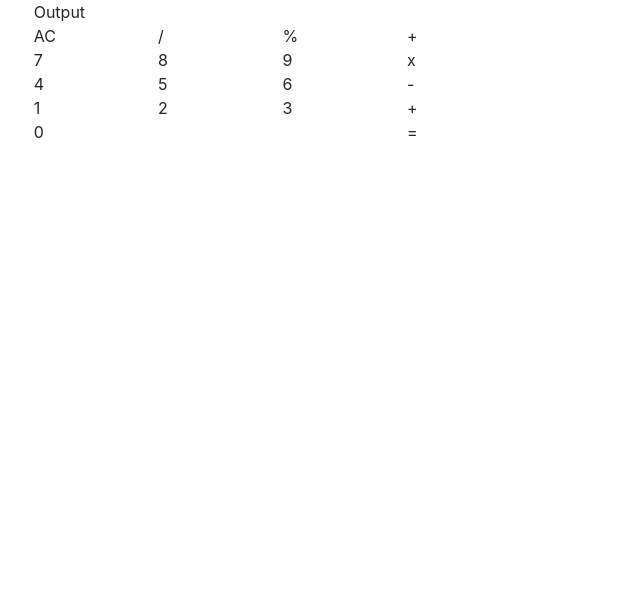
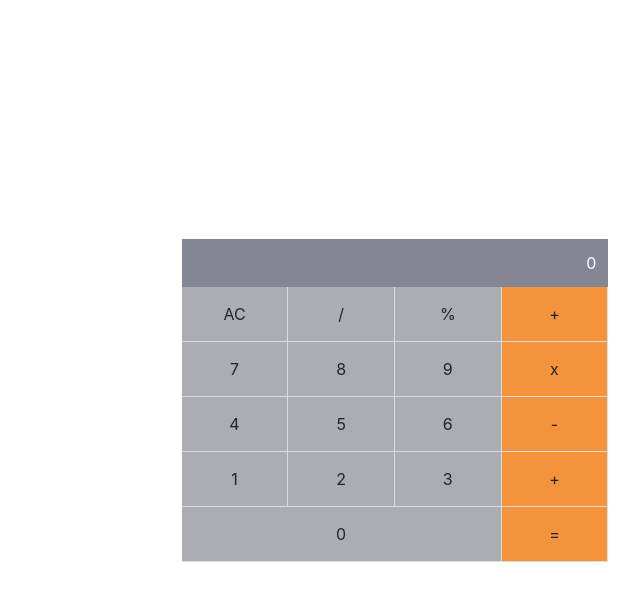
Before and after one commit to jmoseka/react-math-magicians, a React (Create React App) app: page / in a window 1280 px wide. Shown: the top 600 px of the page, without its empty margins (245-885 px from the left). Built offline with nearby package versions, Linux system fonts and the light colour scheme.

Commit message:
Add css styling to the calculator app

```diff
--- a/src/components/Calculator.js
+++ b/src/components/Calculator.js
@@ -1,80 +1,81 @@
 import 'bootstrap/dist/css/bootstrap.min.css';
 import 'bootstrap/dist/js/bootstrap.bundle.min';
+import '../css/Calculator.css';
 
 const Calculator = () => (
-  <div>
-    <div className="container col-7">
+  <div className="body">
+    <div className="container col-10 col-md-4">
       <div className="row">
-        <div className="col-8 screen-output">
-          Output
+        <div className="col-12 screen-output">
+          0
         </div>
       </div>
 
       <div className="row">
-        <div className="col col-2">
+        <div className="col col-3">
           AC
         </div>
-        <div className="col col-2">
+        <div className="col col-3">
           /
         </div>
-        <div className="col col-2">
+        <div className="col col-3">
           %
         </div>
-        <div className="col col-2">
+        <div className="col col-3">
           +
         </div>
       </div>
 
       <div className="row">
-        <div className="col col-2">
+        <div className="col col-3">
           7
         </div>
-        <div className="col col-2">
+        <div className="col col-3">
           8
         </div>
-        <div className="col col-2">
+        <div className="col col-3">
           9
         </div>
-        <div className="col col-2">
+        <div className="col col-3">
           x
         </div>
       </div>
 
       <div className="row">
-        <div className="col col-2">
+        <div className="col col-3">
           4
         </div>
-        <div className="col col-2">
+        <div className="col col-3">
           5
         </div>
-        <div className="col col-2">
+        <div className="col col-3">
           6
         </div>
-        <div className="col col-2">
+        <div className="col col-3">
           -
         </div>
       </div>
 
       <div className="row">
-        <div className="col col-2">
+        <div className="col col-3">
           1
         </div>
-        <div className="col col-2">
+        <div className="col col-3">
           2
         </div>
-        <div className="col col-2">
+        <div className="col col-3">
           3
         </div>
-        <div className="col col-2">
+        <div className="col col-3">
           +
         </div>
       </div>
 
       <div className="row">
-        <div className="col col-6">
+        <div className="col col-9">
           0
         </div>
-        <div className="col col-2">
+        <div className="col col-3">
           =
         </div>
       </div>
--- /dev/null
+++ b/src/css/Calculator.css
@@ -0,0 +1,26 @@
+.body {
+  display: flex;
+  justify-content: center;
+  align-items: center;
+  height: 100vh;
+}
+
+.screen-output {
+  background: #858694;
+  padding: 12px;
+  text-align: end;
+  color: white;
+}
+
+.col {
+  background: #acacb3;
+  padding: 15px;
+  text-align: center;
+  border-right: 1px solid gainsboro;
+  border-bottom: 1px solid gainsboro;
+  cursor: pointer;
+}
+
+.col:last-child {
+  background: #f3933c;
+}
```
